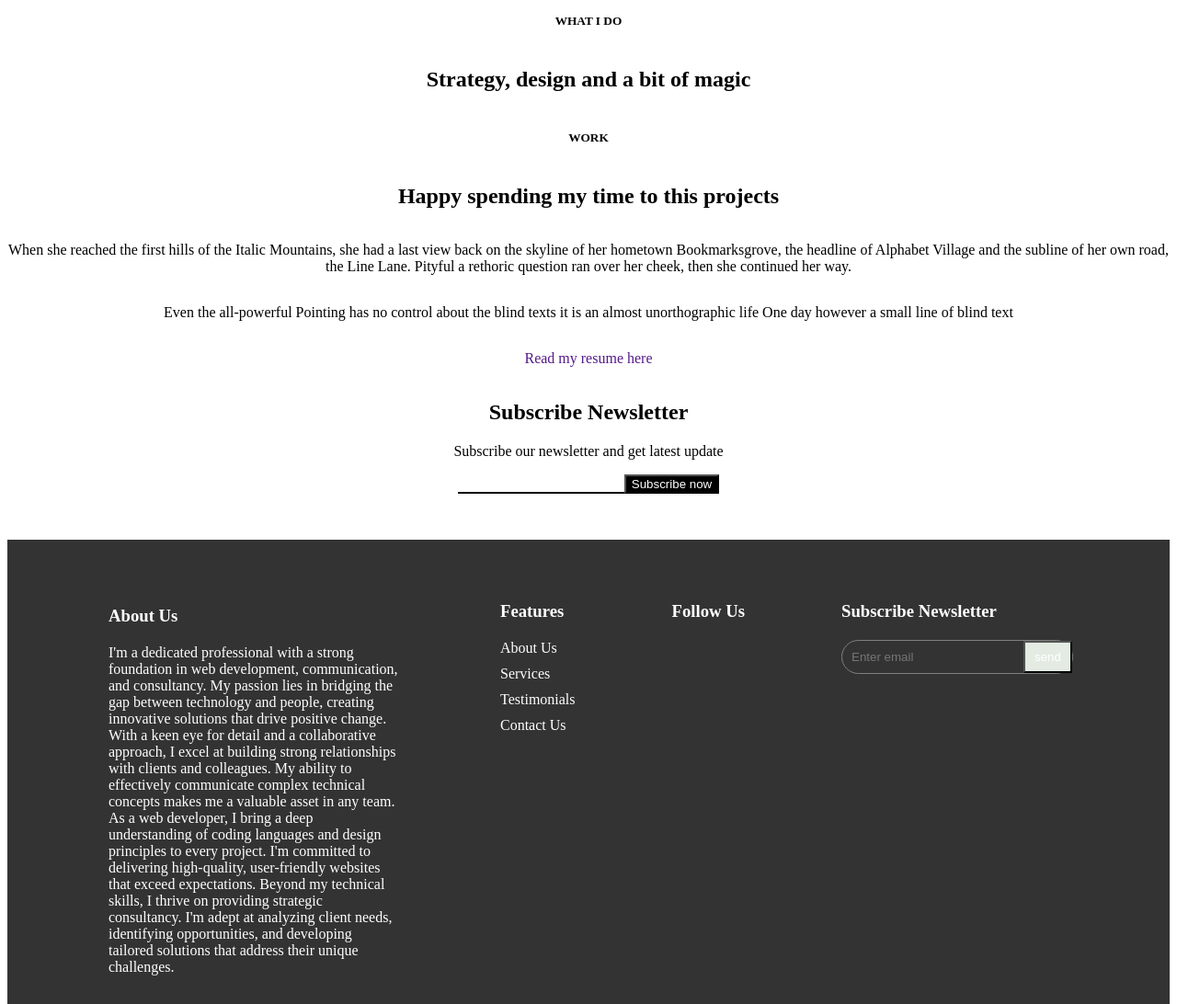
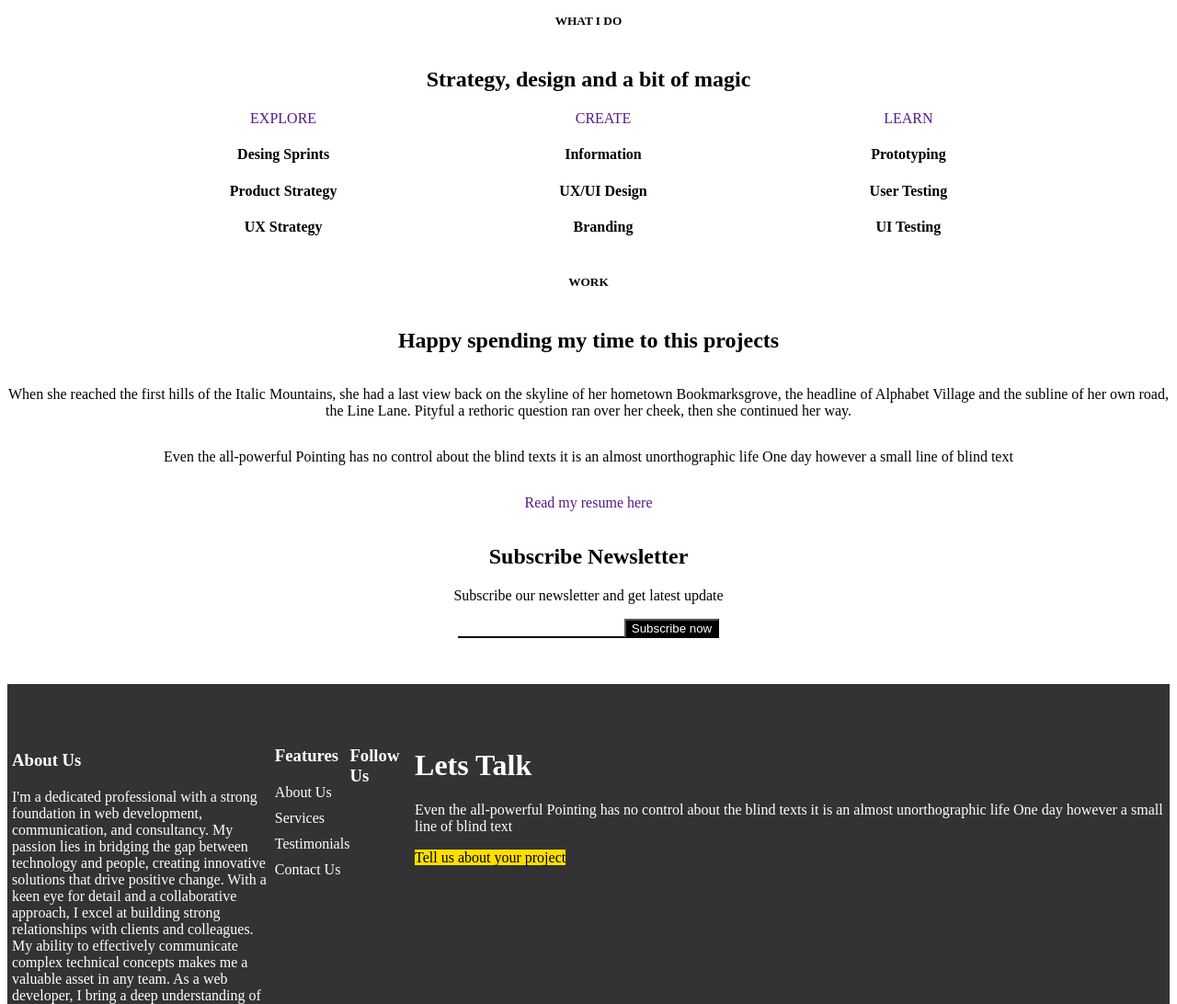
Before and after one commit to Abugre2024/My-portfolio, a plain HTML site: page index.html in a window 1280 px wide. Shown: the part 680-1772 px from the top of the page at 92% size. Drawn offline with Linux system fonts and the light colour scheme.

Commit message:
Added few edits

```diff
--- a/index.html
+++ b/index.html
@@ -1,5 +1,6 @@
 <!DOCTYPE html>
 <html lang="en">
+
 <head>
   <meta charset="UTF-8" />
   <meta name="viewport" content="width=device-width, initial-scale=1.0" />
@@ -10,7 +11,7 @@
 
 <body>
   <nav>
-      <h4 class="text-white">ab.abayeta</h4>
+    <h4>ab.abayeta</h4>
     <div class="nav-items">
       <a href="#">Home</a>
       <a href="#">Services</a>
@@ -33,6 +34,32 @@
     <div class="works">
       <h5>WHAT I DO</h5>
       <h2>Strategy, design and a bit of magic</h2>
+      <div class="class-items">
+        <div>
+          <i class="fa-solid fa-magnifying-glass"></i>
+          <a href="">EXPLORE</a>
+          <div></div>
+          <h4>Desing Sprints</h4>
+          <h4>Product Strategy</h4>
+          <h4>UX Strategy</h4>
+        </div>
+        <div>
+          <i class="fa-light fa-layer-group"></i>
+          <a href="">CREATE</a>
+          <div></div>
+          <h4>Information</h4>
+          <h4>UX/UI Design</h4>
+          <h4>Branding</h4>
+        </div>
+        <div>
+          <i class="fa-thin fa-lightbulb"></i>
+          <a href="">LEARN</a>
+          <div></div>
+          <h4>Prototyping</h4>
+          <h4>User Testing</h4>
+          <h4>UI Testing</h4>
+        </div>
+      </div>
     </div>
   </section>
 
@@ -108,16 +135,18 @@
         <i class="fa-brands fa-linkedin"></i>
       </div>
     </div>
-      <div class>
-        <h3>Subscribe Newsletter</h3>
-        <div class="newsletter-input">
-          <input placeholder="Enter email" type="email" name="" id=""/>
-          <button>send</button>
+    <div class="footer-talk">
+      <h1>Lets Talk</h1>
+      <p>Even the all-powerful Pointing has no control about the blind texts it is an almost unorthographic life One day
+        however a small line of blind text</p>
+      <a href="">Tell us about your project</a>
     </div>
     </div>
   </footer>
-    <footer><p id="copyright">
+  <footer>
+    <p id="copyright">
       Copyright &copy; 2024 Eagle Media. All rights reserved
-    </p></footer>
+    </p>
+  </footer>
 </body>
 </html>
--- a/style.css
+++ b/style.css
@@ -7,6 +7,10 @@ nav {
   position: fixed;
   right: 0;
   left: 0;
+}
+
+nav h4 {
+  cursor: pointer;
 }
 
 .nav-items {
@@ -93,7 +97,7 @@ nav {
 .footer-items {
   display: flex;
   flex-direction: row;
-  justify-content: space-evenly;
+  justify-content: space-between;
   color: white;
 }
 
@@ -146,10 +150,9 @@ footer h3 {
   margin-bottom: 20px;
 }
 
-.newsletter-input {
-  display: flex;
-  border-radius: 20px;
-  border: 1px solid gray;
+.footer-talk a {
+  background-color: #ffdd00;
+  color: black;
 }
 
 footer input {
@@ -164,3 +167,9 @@ footer button {
   color: white;
   cursor: pointer;
 }
+
+.class-items {
+  display: flex;
+  flex-direction: row;
+  justify-content: space-evenly;
+}
```
Lines whose indentation alone changed are shown as unchanged.
